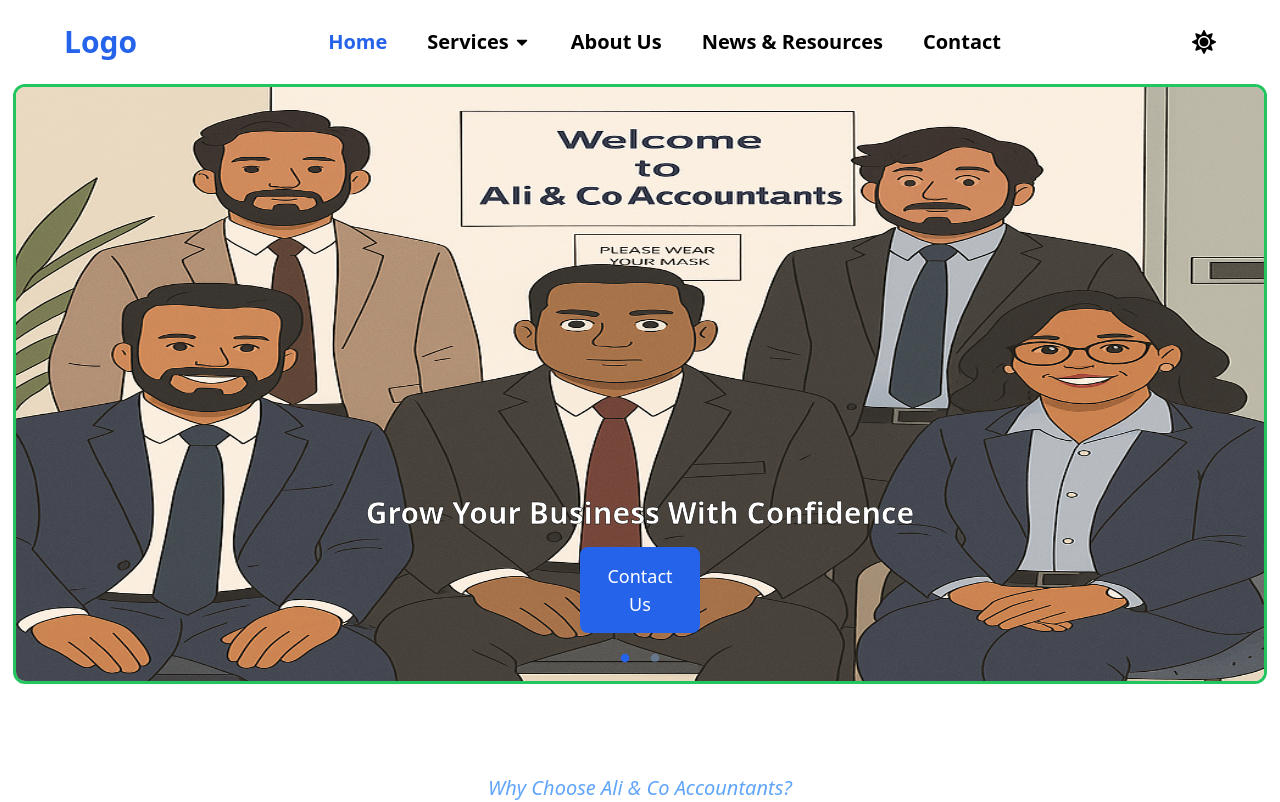
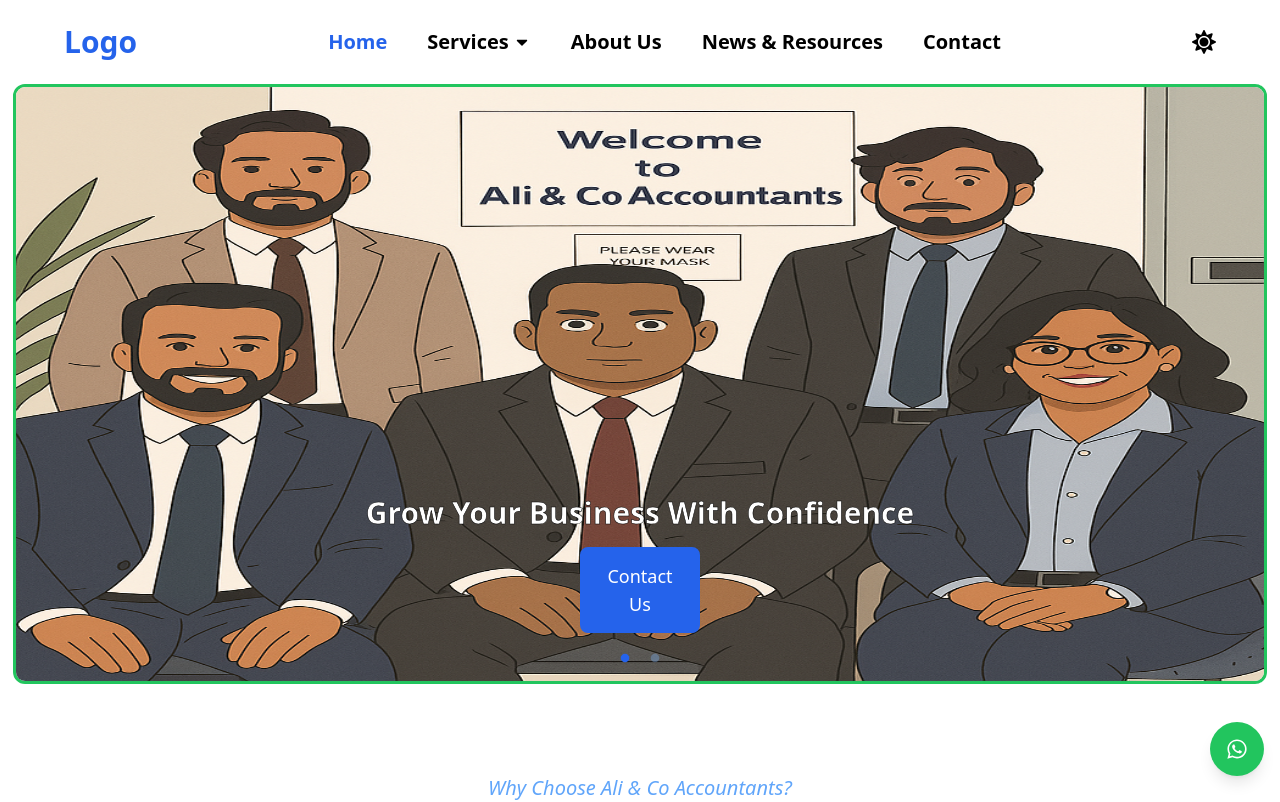
Before and after one commit to Nur-Chowdhury/co_project, a Next.js app: page / in a window 1280 px wide. Shown: the top 802 px of the page. Built offline with nearby package versions, Linux system fonts and the light colour scheme.

Commit message:
whatsapp widget integrated

```diff
--- a/app/layout.jsx
+++ b/app/layout.jsx
@@ -28,7 +28,7 @@
           {children}
         </main>
         <Footer />
-        {/* <WhatsappWidget /> */}
+        <WhatsappWidget />
       </body>
     </html>
   );
```
